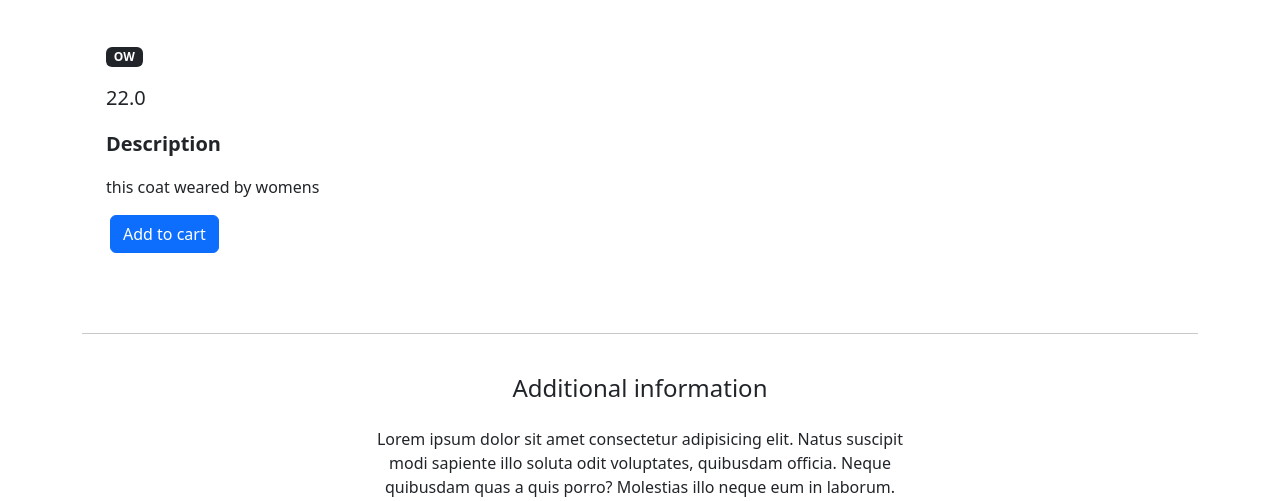
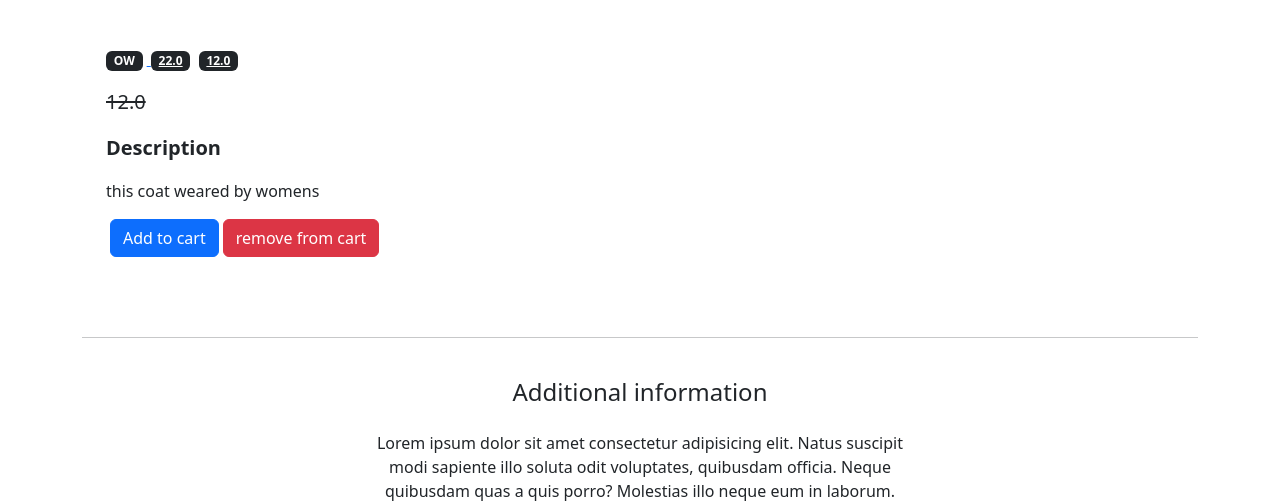
Before and after one commit to robsen123-fexil/Django-Ecommerce-, a Django app: a page that uses DJ/templates/product.html in a window 1280 px wide. Shown: the part 445-946 px from the top of the page. Run offline with Django 3.2, Linux system fonts and the light colour scheme; data comes from the database, SQL or seed files in the repository; both versions use the stored data as it was after the commit; some libraries are stand-ins or nearby versions.

Commit message:
remove from the cart

```diff
--- a/DJ/core/models.py
+++ b/DJ/core/models.py
@@ -34,6 +34,10 @@ class items(models.Model):
         return reverse("core:add-to-cart", kwargs={
             'slug': self.slug
         })
+    def get_remove_from_cart_url(self):
+        return reverse("core:remove_from_cart",kwargs={
+            'slug':self.slug
+        })
 class orderitem(models.Model):
     user = models.ForeignKey(settings.AUTH_USER_MODEL, on_delete=models.CASCADE , blank=True, null=True)
     ordered=models.BooleanField(default=False)
--- a/DJ/core/urls.py
+++ b/DJ/core/urls.py
@@ -6,7 +6,8 @@ from .views import (
     products,
     checkout,
     productall,
-    add_to_cart
+    add_to_cart,
+    remove_from_cart
 
 )
 app_name='core'
@@ -18,5 +19,6 @@ urlpatterns = [
     path('checkout/', checkout,  name='checkout'),
     path('productall/', productall, name='productall'),
     path('add-to-cart/<slug>/', add_to_cart, name='add-to-cart'),
+    path('remove-from-cart/<slug>/', remove_from_cart, name='remove_from_cart'),
 
 ]
--- a/DJ/core/views.py
+++ b/DJ/core/views.py
@@ -38,3 +38,26 @@ def add_to_cart(request, slug):
         neworder.items.add(order_item)
 
     return redirect("core:product", slug=slug)
+from django.shortcuts import get_object_or_404, redirect
+from .models import items, order, orderitem
+
+def remove_from_cart(request, slug):
+    item = get_object_or_404(items, slug=slug)
+    order_qs = order.objects.filter(user=request.user, ordered=False)
+
+    if order_qs.exists():
+        orderuser = order_qs[0]
+        if orderuser.items.filter(item__slug=item.slug).exists():
+
+            order_item = orderitem.objects.filter(item=item, user=request.user, ordered=False).first()
+            order_item.quality -= 1
+            order_item.save()
+            if order_item:
+                orderuser.items.remove(order_item)
+                return redirect("core:product", slug=slug)
+        else:
+             redirect("core:product", slug=slug)
+    else:
+         redirect("core:product", slug=slug)
+
+    return redirect("core:product", slug=slug)
--- a/DJ/templates/product.html
+++ b/DJ/templates/product.html
@@ -75,43 +75,40 @@ ab<!-- Navbar -->
 
             <!--Grid column-->
             {%for product in object_list %}
-            <div class="col-md-6 mb-4">
-                <!--Content-->
+              <div class="col-md-6 mb-4">
                 <div class="p-4">
                     <div class="mb-3">
                         <a href="">
                             <span class="badge bg-dark me-1">{{product.categories}}</span>
                         </a>
-
-
+                        <a  href="" <span class ="badge bg-dark me-1 ">{{product.price}}</span>
+                        </a>
+                        <a  href="" <span class ="badge bg-dark me-1 ">{{product.discount_price}}</span>
+                        </a>
                     </div>
 
                     <p class="lead">
                         <span class="me-1">
-                        {%if product.discount%}
-                            <del>{{product.discount}}</del>
+                         {%if product.discount_price%}
+                            <del>{{product.discount_price}}</del>
                         </span>
                         {%else%}
                         <span>{{product.price}}</span>
                         {%endif %}
                     </p>
-
                     <strong><p style="font-size: 20px;">Description</p></strong>
-
                     <p>{{product.description}}</p>
-
                     <form class="d-flex justify-content-left">
-
                      <a href={{product.get_add_to_cart_url}} class="btn btn-primary ms-1">
                             Add to cart
                     </a>
-
+                     <a href={{product.get_remove_from_cart_url}} class="btn btn-danger ms-1">
+                            remove from cart
+                    </a>
                     </form>
                 </div>
-                <!--Content-->
-            </div>
+              </div>
             {% endfor %}
-            <!--Grid column-->
         </div>
         <!--Grid row-->
 
```
Also changed, not shown: DJ/db.sqlite3.
